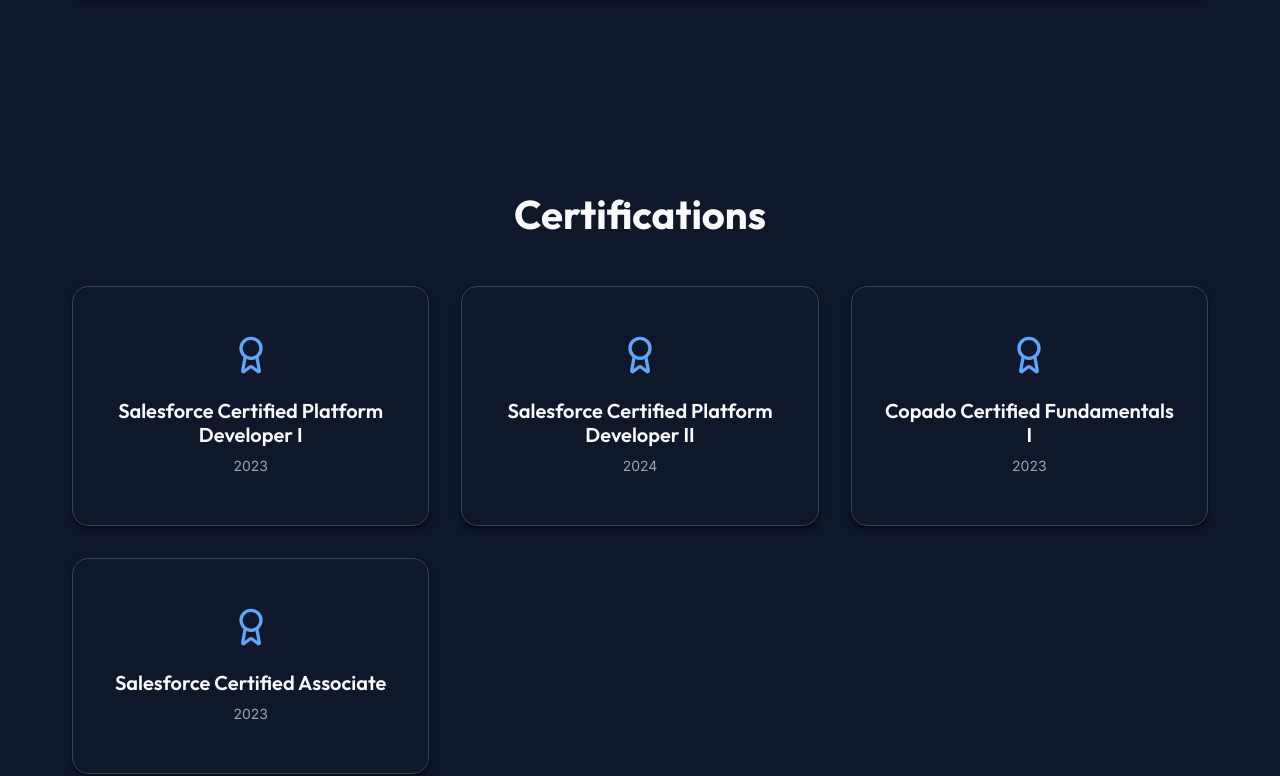
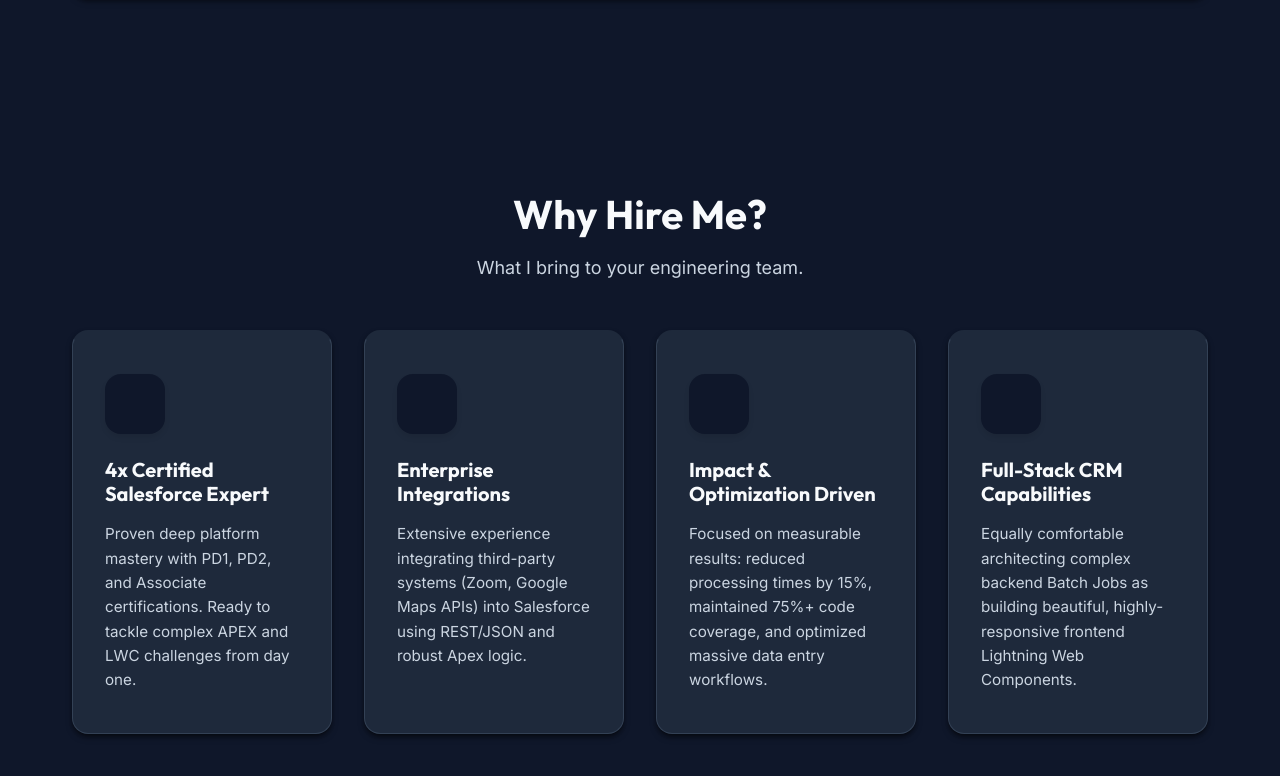
Before and after one commit to govardhansalesforcedeveloper-dev/Protfolio, a React (Vite) app: page / in a window 1280 px wide. Shown: the part 1406-2182 px from the top of the page. Built offline with nearby package versions, Linux system fonts and the light colour scheme.

Commit message:
Add download resume in topBar, added why to hire me

```diff
--- a/src/App.jsx
+++ b/src/App.jsx
@@ -2,6 +2,7 @@
 import Navbar from './components/Navbar';
 import Hero from './components/Hero';
 import About from './components/About';
+import WhyHireMe from './components/WhyHireMe';
 import Skills from './components/Skills';
 import Certifications from './components/Certifications';
 import Experience from './components/Experience';
@@ -31,6 +32,7 @@
       <main>
         <Hero />
         <About />
+        <WhyHireMe />
         <Certifications />
         <Skills />
         <Experience />
--- a/src/components/Hero.css
+++ b/src/components/Hero.css
@@ -150,6 +150,10 @@
 }
 
 @media (max-width: 768px) {
+  .hero-section {
+    padding-top: 180px; /* Offset for wrapped mobile navbar */
+  }
+
   .hero-buttons {
     flex-direction: column;
     width: 100%;
--- a/src/components/Navbar.jsx
+++ b/src/components/Navbar.jsx
@@ -1,4 +1,4 @@
-import { Moon, Sun } from 'lucide-react';
+import { Moon, Sun, Download } from 'lucide-react';
 import { FaLinkedin, FaSalesforce, FaEnvelope } from 'react-icons/fa';
 import { useState, useEffect } from 'react';
 import { portfolioData } from '../data/portfolioData';
@@ -43,6 +43,10 @@
           </div>
 
           <div className="nav-socials">
+            <a href={personal.resume} download aria-label="Download Resume" className="nav-social-icon" style={{ display: 'flex', alignItems: 'center', background: 'var(--accent-gradient)', color: 'white', padding: '0.25rem 0.75rem', borderRadius: '1rem', textDecoration: 'none' }}>
+              <Download size={16} />
+              <span style={{ fontSize: '0.8rem', marginLeft: '4px', fontWeight: 600 }}>Resume</span>
+            </a>
             <a href={`https://mail.google.com/mail/?view=cm&fs=1&to=${personal.email}`} target="_blank" rel="noreferrer" aria-label="Email" className="nav-social-icon">
               <FaEnvelope size={18} />
             </a>
--- /dev/null
+++ b/src/components/WhyHireMe.css
@@ -0,0 +1,59 @@
+.why-subtitle {
+  text-align: center;
+  color: var(--text-secondary);
+  font-size: 1.125rem;
+  margin-top: -2rem;
+  margin-bottom: 3rem;
+}
+
+.why-grid {
+  display: grid;
+  grid-template-columns: repeat(auto-fit, minmax(250px, 1fr));
+  gap: 2rem;
+}
+
+.why-card {
+  display: flex;
+  flex-direction: column;
+  align-items: flex-start;
+  padding: 2.5rem 2rem;
+  text-align: left;
+  border-top: 4px solid transparent;
+  transition: all 0.3s ease;
+}
+
+.why-card:hover {
+  border-top-color: var(--accent-primary);
+  transform: translateY(-10px);
+}
+
+.why-icon-container {
+  width: 60px;
+  height: 60px;
+  background-color: var(--bg-primary);
+  border-radius: 1rem;
+  display: flex;
+  align-items: center;
+  justify-content: center;
+  margin-bottom: 1.5rem;
+  box-shadow: 0 4px 6px -1px rgba(0, 0, 0, 0.1);
+}
+
+.why-card-title {
+  font-size: 1.25rem;
+  font-weight: 700;
+  margin-bottom: 1rem;
+  color: var(--text-primary);
+}
+
+.why-card-description {
+  color: var(--text-secondary);
+  line-height: 1.6;
+  font-size: 0.95rem;
+}
+
+@media (max-width: 768px) {
+  .why-grid {
+    grid-template-columns: 1fr;
+  }
+}
--- /dev/null
+++ b/src/components/WhyHireMe.jsx
@@ -0,0 +1,78 @@
+import { motion } from 'framer-motion';
+import { Award, Zap, CheckCircle, Target } from 'lucide-react';
+import './WhyHireMe.css';
+
+const WhyHireMe = () => {
+  const containerVariants = {
+    hidden: { opacity: 0 },
+    visible: {
+      opacity: 1,
+      transition: { staggerChildren: 0.15 },
+    },
+  };
+
+  const itemVariants = {
+    hidden: { opacity: 0, y: 30 },
+    visible: { opacity: 1, y: 0 },
+  };
+
+  const reasons = [
+    {
+      icon: <Award size={32} className="text-gradient" />,
+      title: "4x Certified Salesforce Expert",
+      description: "Proven deep platform mastery with PD1, PD2, and Associate certifications. Ready to tackle complex APEX and LWC challenges from day one."
+    },
+    {
+      icon: <Zap size={32} className="text-gradient" />,
+      title: "Enterprise Integrations",
+      description: "Extensive experience integrating third-party systems (Zoom, Google Maps APIs) into Salesforce using REST/JSON and robust Apex logic."
+    },
+    {
+      icon: <Target size={32} className="text-gradient" />,
+      title: "Impact & Optimization Driven",
+      description: "Focused on measurable results: reduced processing times by 15%, maintained 75%+ code coverage, and optimized massive data entry workflows."
+    },
+    {
+      icon: <CheckCircle size={32} className="text-gradient" />,
+      title: "Full-Stack CRM Capabilities",
+      description: "Equally comfortable architecting complex backend Batch Jobs as building beautiful, highly-responsive frontend Lightning Web Components."
+    }
+  ];
+
+  return (
+    <section id="why-hire-me" className="section bg-secondary-wrap">
+      <div className="container">
+        <motion.h2
+          className="section-title"
+          initial={{ opacity: 0, y: 20 }}
+          whileInView={{ opacity: 1, y: 0 }}
+          viewport={{ once: true }}
+        >
+          Why Hire Me?
+        </motion.h2>
+
+        <p className="why-subtitle">What I bring to your engineering team.</p>
+
+        <motion.div
+          className="why-grid"
+          variants={containerVariants}
+          initial="hidden"
+          whileInView="visible"
+          viewport={{ once: true, margin: "-50px" }}
+        >
+          {reasons.map((reason, index) => (
+            <motion.div key={index} className="why-card card" variants={itemVariants}>
+              <div className="why-icon-container">
+                {reason.icon}
+              </div>
+              <h3 className="why-card-title">{reason.title}</h3>
+              <p className="why-card-description">{reason.description}</p>
+            </motion.div>
+          ))}
+        </motion.div>
+      </div>
+    </section>
+  );
+};
+
+export default WhyHireMe;
--- a/src/data/portfolioData.js
+++ b/src/data/portfolioData.js
@@ -18,7 +18,7 @@
     },
     {
       category: "Salesforce Clouds",
-      items: ["Sales Cloud", "Health Cloud", "Experience Cloud"]
+      items: ["Sales Cloud", "Serivce Cloud", "Health Cloud", "Experience Cloud"]
     },
     {
       category: "Tools",
@@ -45,13 +45,13 @@
       id: 2,
       role: "Salesforce Developer",
       company: "Lean Agilenautics",
-      duration: "Mar 2022 – Aug 2025",
+      duration: "Aug 2022 – sep 2025",
       description: "Built scalable integrations, custom LWCs, and automation flows leading to significant operational improvements."
     },
     {
       id: 3,
       role: "Salesforce Developer/Administrator Intern",
-      company: "Panoramic Health",
+      company: "Lean Agilenautics",
       duration: "March 2022 - August 2022",
       description: "Assisted in CRM implementations, data migrations, and flow automations."
     }
@@ -72,7 +72,7 @@
     {
       id: 3,
       name: "Copado Certified Fundamentals I",
-      date: "2023",
+      date: "2025",
       image: "/Copado-Certified-FUNDAMENTALS-I.pdf"
     },
     {
@@ -89,10 +89,12 @@
       description: "Developed and managed robust integrations to consume JSON data from external systems, syncing seamlessly with Salesforce.",
       technologies: ["Apex", "LWC", "REST API", "JSON", "Redux"],
       impact: [
+        "Developed Apex integrations to consume and process JSON data from external systems and synchronize records with Salesforce.",
         "Built Lightning Web Components (LWC) with Redux-based state management to manage integration responses and improve UI responsiveness.",
         "Implemented JSON parsing and transformation logic in Apex to map external payloads to Salesforce objects.",
         "Developed backend logic to store processed integration data and update corresponding Salesforce records.",
-        "Delivered UI enhancements and functional improvements for business users using LWC."
+        "Delivered UI enhancements and functional improvements for business users using LWC.",
+        "Configured user access and permissions using profiles, roles, and permission sets."
       ],
       links: { live: "", github: "" }
     },
@@ -102,10 +104,12 @@
       description: "Engineered scalable Apex solutions and API integrations to process large datasets and optimize location-based services.",
       technologies: ["Apex", "Batch Jobs", "Google Maps API", "Salesforce Flows"],
       impact: [
-        "Integrated Google Maps APIs to optimize address callouts using latitude and longitude and developed a Nearby Business Address feature.",
-        "Engineered scalable Apex solutions (classes, triggers, and batch jobs) to process large datasets and ensure high data integrity.",
-        "Designed and implemented Salesforce Flows to streamline business account creation and reduce manual operational effort.",
-        "Executed large-scale data migration and resolved critical production issues to maintain system reliability."
+        "Engineered scalable Apex solutions (classes, triggers, and batch jobs) to process large datasets, automate complex business logic, and ensure high data integrity within Salesforce.",
+        "Integrated Google Maps APIs to optimize address callouts using latitude and longitude and developed a Nearby Business Address feature to enhance location accuracy and user experience.",
+        "Designed and implemented Salesforce Flows and automation processes to streamline business account creation and reduce manual operational effort.",
+        "Developed custom reports and dashboards to track key performance indicators (KPIs) and provide actionable insights for business stakeholders.",
+        "Executed large-scale data migration and system support activities, including importing external data into Salesforce and proactively resolving critical production issues to maintain system reliability."
+
       ],
       links: { live: "", github: "" }
     },
@@ -115,10 +119,13 @@
       description: "Implemented custom Salesforce solutions and third-party integrations to automate scheduling and optimize data entry.",
       technologies: ["Apex", "LWC", "Zoom API", "Data Loader"],
       impact: [
-        "Seamlessly integrated Salesforce with Zoom, automating meeting scheduling and participant data synchronization.",
-        "Engineered and optimized Apex classes, triggers, LWC, and flows resulting in a 15% reduction in processing time.",
-        "Achieved and maintained over 75% code coverage through comprehensive Apex test class development.",
-        "Optimized data entry procedures through process automation and intuitive interface design, enhancing user adoption."
+        "Engineered and optimized Apex classes, triggers, Lightning Web Components (LWC), and flows resulting in a 15% reduction in processing time.",
+        "Achieved and maintained over 75% code coverage through comprehensive Apex test class development, ensuring application stability and reliability.",
+        "Seamlessly integrated Salesforce with Zoom, automating meeting scheduling and participant data synchronization, and streamlining campaign management.",
+        "Designed and configured custom Salesforce objects, fields, validation rules, profiles, permission sets, and sharing settings to meet specific business requirements.",
+        "Optimized data entry procedures through process automation and intuitive interface design, enhancing user adoption.",
+        "Performed large-scale data migrations into Salesforce, utilizing Data Loader, Data Import Wizard, and Workbench, ensuring accurate and efficient data transfer."
+
       ],
       links: { live: "", github: "" }
     }
```
Also changed, not shown: 1 other file (tests, documents, lock files or other folders).
